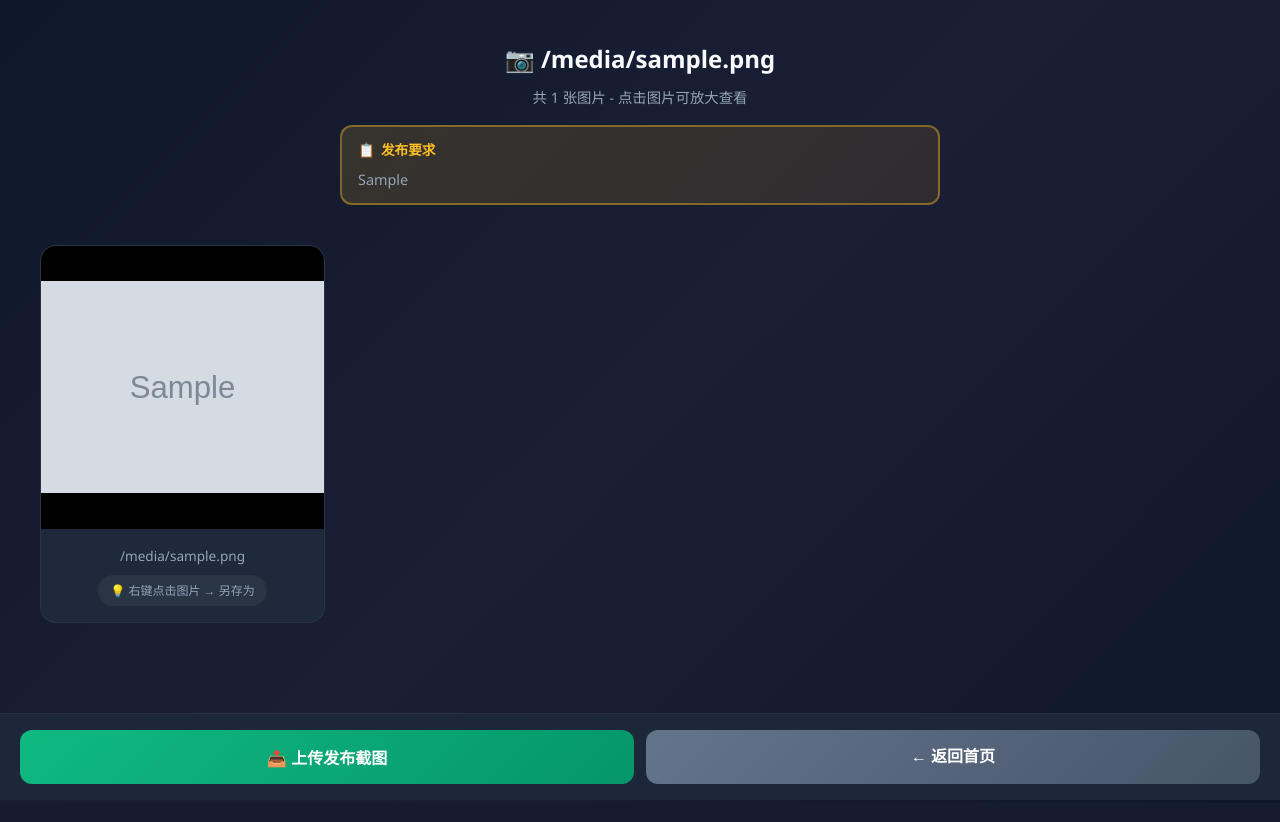
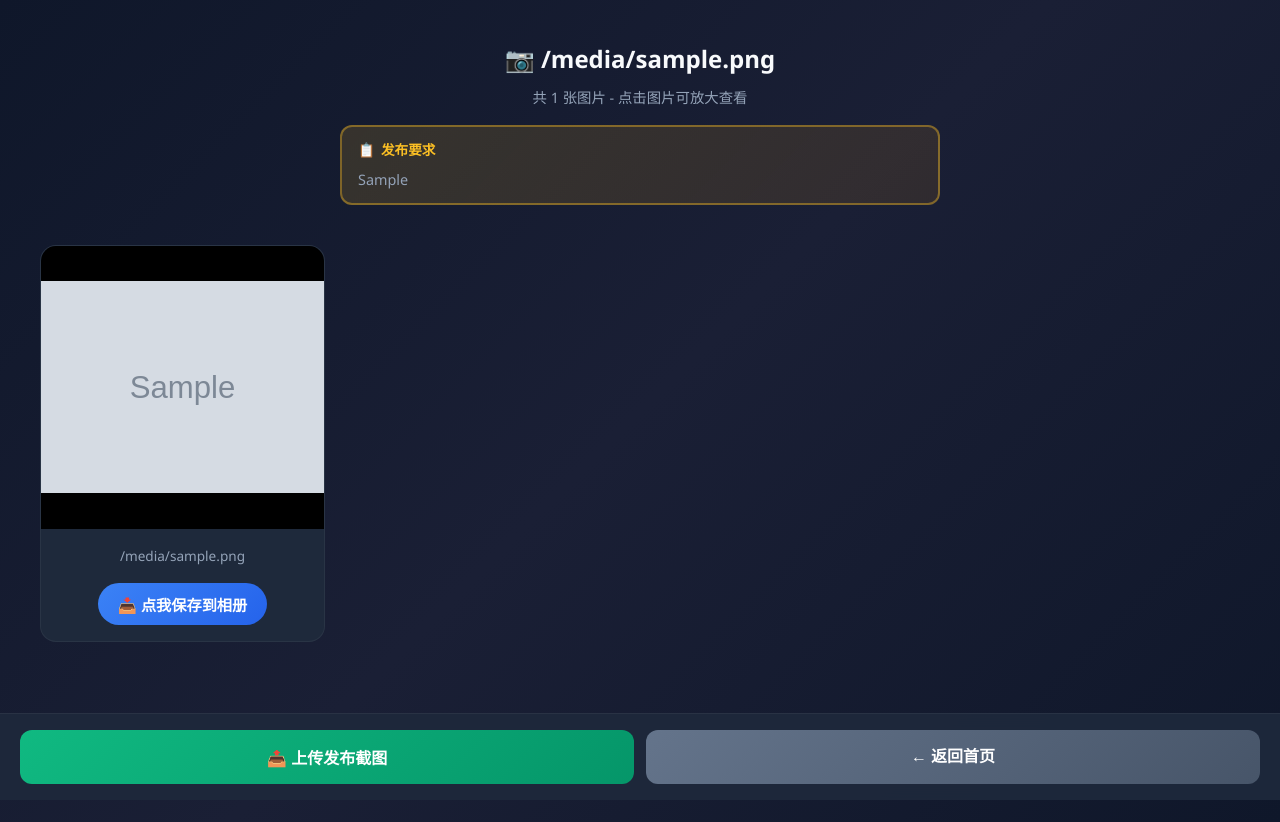
Before and after one commit to pwy1230/video-dispatch, a Flask app: template templates/image_group.html in a window 1280 px wide. Before the commit the page ends 784 px from the top, so only its background shows below. Run offline with Flask 3, Linux system fonts and the light colour scheme; the template is opened without the code that fills it: most values are stand-ins (such as "Sample title", 1, 10 or a date in 2020); grey boxes marked "Sample" are stand-in pictures.

Commit message:
feat: 图片组加'点我保存到相册'按钮，替代长按保存提示

```diff
--- a/templates/image_group.html
+++ b/templates/image_group.html
@@ -94,17 +94,35 @@
             display: inline-block;
         }
 
-        .save-hint.mobile {
-            display: none;
+        /* 保存到相册按钮 */
+        .save-to-album-btn {
+            display: inline-flex;
+            align-items: center;
+            gap: 4px;
+            padding: 10px 20px;
+            font-size: 0.95rem;
+            font-weight: 600;
+            border: none;
+            border-radius: 25px;
+            background: linear-gradient(135deg, var(--primary) 0%, var(--primary-dark, #6d28d9) 100%);
+            color: white;
+            cursor: pointer;
+            transition: all 0.3s;
+            margin-top: 8px;
+            -webkit-tap-highlight-color: transparent;
         }
 
-        @media (max-width: 768px) {
-            .save-hint.desktop {
-                display: none;
-            }
-            .save-hint.mobile {
-                display: inline-block;
-            }
+        .save-to-album-btn:hover {
+            transform: translateY(-2px);
+            box-shadow: 0 6px 20px rgba(139, 92, 246, 0.4);
+        }
+
+        .save-to-album-btn:active {
+            transform: scale(0.95);
+        }
+
+        .save-to-album-btn.saved {
+            background: linear-gradient(135deg, var(--success) 0%, #059669 100%);
         }
 
         /* 底部返回按钮 */
@@ -396,8 +414,9 @@
                 </div>
                 <div class="image-info">
                     <p class="image-name" title="{{ image.original_filename }}">{{ image.original_filename }}</p>
-                    <span class="save-hint desktop">💡 右键点击图片 → 另存为</span>
-                    <span class="save-hint mobile">💡 长按图片 → 保存到相册</span>
+                    <button class="save-to-album-btn" onclick="saveToAlbum('{{ image.cloudinary_url }}', '{{ image.original_filename }}')">
+                        📥 点我保存到相册
+                    </button>
                 </div>
             </div>
             {% endfor %}
@@ -420,9 +439,9 @@
     <div class="preview-modal" id="preview-modal">
         <button class="preview-close" onclick="closePreview()">×</button>
         <img id="preview-image" src="" alt="预览">
-        <a id="preview-download" class="preview-download" download>
-            ⬇ 保存图片
-        </a>
+        <button id="preview-download" class="preview-download" onclick="saveFromPreview()">
+            📥 点我保存到相册
+        </button>
     </div>
 
     <script>
@@ -484,14 +503,16 @@
         }
 
         // 图片预览功能
+        let currentPreviewUrl = '';
+        let currentPreviewFilename = '';
+
         function openPreview(url, filename) {
             const modal = document.getElementById('preview-modal');
             const img = document.getElementById('preview-image');
-            const downloadBtn = document.getElementById('preview-download');
 
+            currentPreviewUrl = url;
+            currentPreviewFilename = filename;
             img.src = url;
-            downloadBtn.href = url;
-            downloadBtn.download = filename;
             modal.classList.add('active');
 
             // 禁止滚动
@@ -517,6 +538,90 @@
                 closePreview();
             }
         });
+
+        // ========== 保存到相册功能 ==========
+        async function saveToAlbum(url, filename) {
+            const btn = event.currentTarget;
+            const originalText = btn.innerHTML;
+
+            try {
+                btn.innerHTML = '⏳ 下载中...';
+                btn.disabled = true;
+
+                // 方案1: 用 fetch + blob + a.download 触发下载
+                try {
+                    const response = await fetch(url, { mode: 'cors' });
+                    if (response.ok) {
+                        const blob = await response.blob();
+                        const blobUrl = URL.createObjectURL(blob);
+                        const a = document.createElement('a');
+                        a.href = blobUrl;
+                        a.download = filename || 'image.jpg';
+                        a.style.display = 'none';
+                        document.body.appendChild(a);
+                        a.click();
+                        setTimeout(() => {
+                            document.body.removeChild(a);
+                            URL.revokeObjectURL(blobUrl);
+                        }, 1000);
+
+                        btn.innerHTML = '✅ 已保存';
+                        btn.classList.add('saved');
+                        setTimeout(() => {
+                            btn.innerHTML = originalText;
+                            btn.classList.remove('saved');
+                            btn.disabled = false;
+                        }, 2000);
+                        return;
+                    }
+                } catch (fetchErr) {
+                    console.warn('fetch下载失败，尝试备用方案:', fetchErr);
+                }
+
+                // 方案2: 用 Cloudinary fl_attachment 参数强制下载
+                try {
+                    const downloadUrl = url.includes('cloudinary')
+                        ? url.replace('/upload/', '/upload/fl_attachment/')
+                        : url;
+                    const a = document.createElement('a');
+                    a.href = downloadUrl;
+                    a.download = filename || 'image.jpg';
+                    a.style.display = 'none';
+                    document.body.appendChild(a);
+                    a.click();
+                    document.body.removeChild(a);
+
+                    btn.innerHTML = '✅ 已触发下载';
+                    btn.classList.add('saved');
+                    setTimeout(() => {
+                        btn.innerHTML = originalText;
+                        btn.classList.remove('saved');
+                        btn.disabled = false;
+                    }, 2000);
+                } catch (e2) {
+                    // 方案3: 新窗口打开让用户手动保存
+                    window.open(url, '_blank');
+                    btn.innerHTML = '👆 长按图片保存';
+                    setTimeout(() => {
+                        btn.innerHTML = originalText;
+                    }, 3000);
+                    btn.disabled = false;
+                }
+
+            } catch (err) {
+                console.error('保存失败:', err);
+                btn.innerHTML = originalText;
+                btn.disabled = false;
+                alert('保存失败，请长按图片手动保存');
+            }
+        }
+
+        // 预览弹窗里的保存功能
+        async function saveFromPreview() {
+            if (currentPreviewUrl) {
+                await saveToAlbum.call(null, currentPreviewUrl, currentPreviewFilename);
+            }
+        }
     </script>
 </body>
 </html>
```
